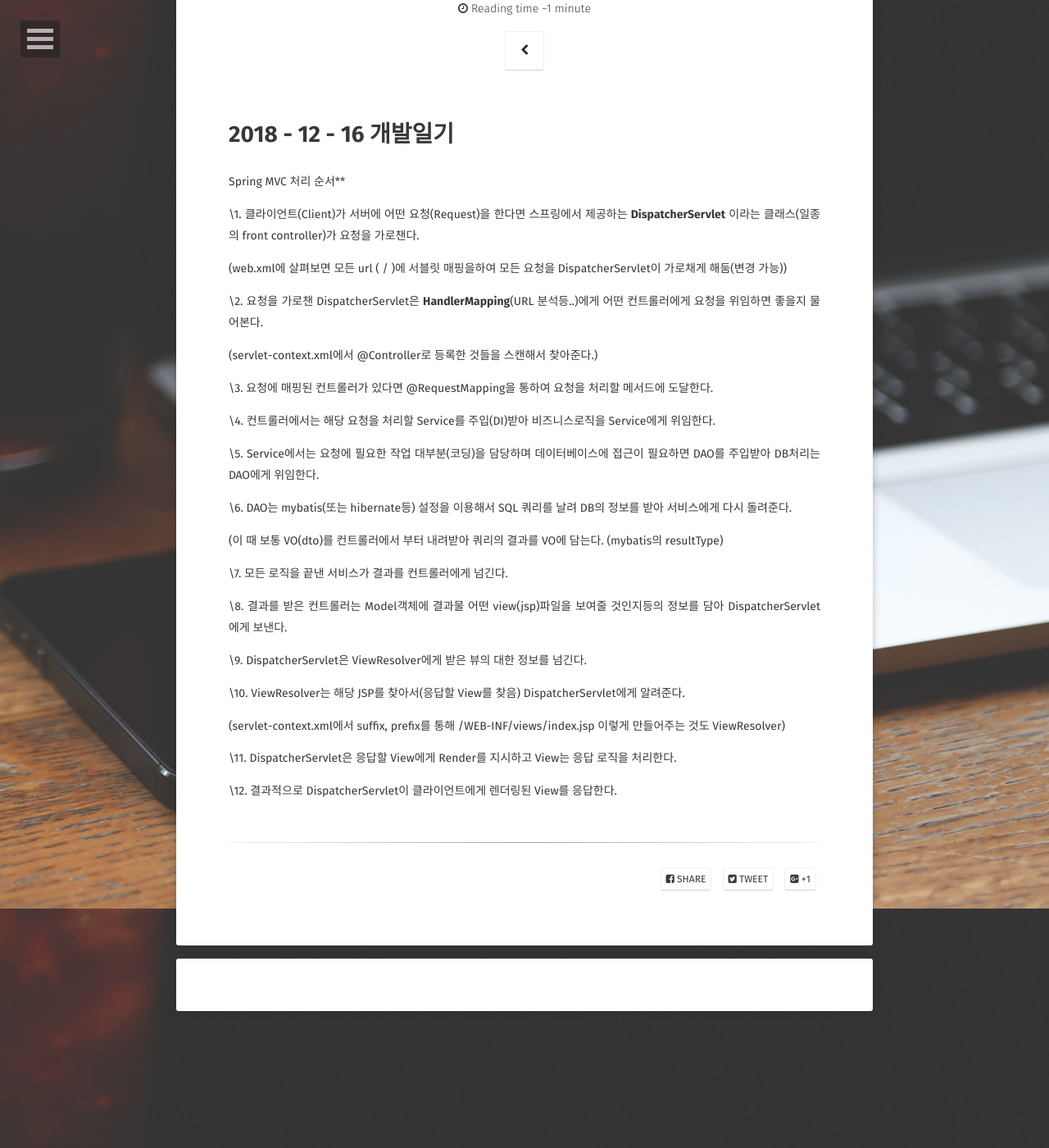
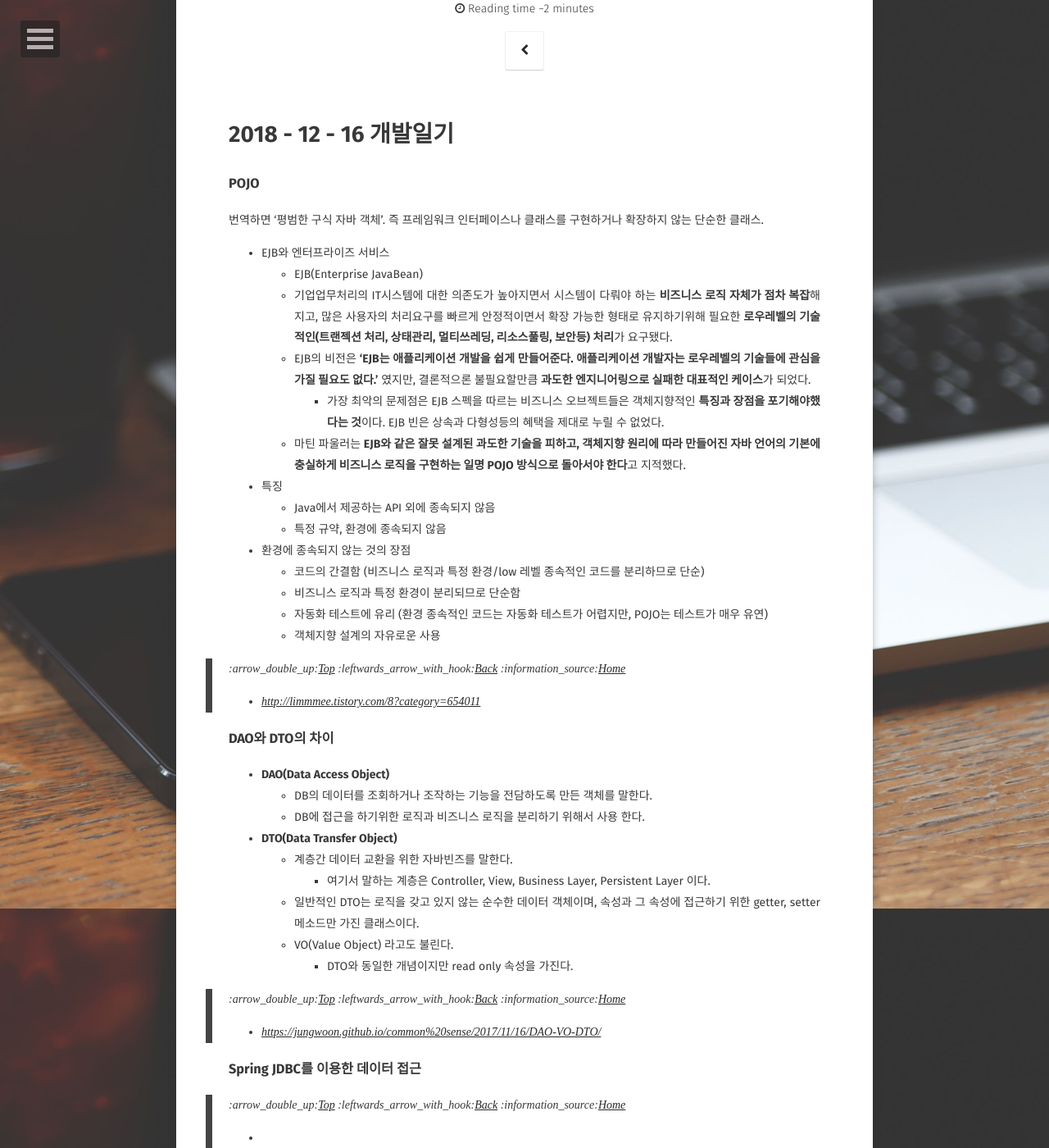
Before and after one commit to hamyongjae/hamyongjae.github.io, a Jekyll site: the page built from _posts/2018-12-16-개발일기.md, in a window 1280 px wide and 1400 px high, scrolled down 232 px. Shown: the whole window at 82% size. Built offline with Jekyll 4.4.1, drawn with Linux system fonts in a browser that asks for light colours; some web fonts are replaced; comment, search, counter and statistics services are not loaded; some of the changed text lies outside the part shown.

Commit message:
interview

```diff
--- a/_posts/2018-12-16-개발일기.md
+++ b/_posts/2018-12-16-개발일기.md
@@ -12,6 +12,58 @@ comments: true
 # 2018 - 12 - 16 개발일기
 
 
+
+### POJO
+번역하면 '평범한 구식 자바 객체'. 즉 프레임워크 인터페이스나 클래스를 구현하거나 확장하지 않는 단순한 클래스.
+- EJB와 엔터프라이즈 서비스
+    - EJB(Enterprise JavaBean)
+    - 기업업무처리의 IT시스템에 대한 의존도가 높아지면서 시스템이 다뤄야 하는 **비즈니스 로직 자체가 점차 복잡**해지고, 많은 사용자의 처리요구를 빠르게 안정적이면서 확장 가능한 형태로 유지하기위해 필요한 **로우레벨의 기술적인(트랜젝션 처리, 상태관리, 멀티쓰레딩, 리소스풀링, 보안등) 처리**가 요구됐다.
+    - EJB의 비전은 **'EJB는 애플리케이션 개발을 쉽게 만들어준다. 애플리케이션 개발자는 로우레벨의 기술들에 관심을 가질 필요도 없다.'** 였지만, 결론적으론 불필요할만큼 **과도한 엔지니어링으로 실패한 대표적인 케이스**가 되었다.
+        - 가장 최악의 문제점은 EJB 스펙을 따르는 비즈니스 오브젝트들은 객체지향적인 **특징과 장점을 포기해야했다는 것**이다. EJB 빈은 상속과 다형성등의 혜택을 제대로 누릴 수 없었다.
+    - 마틴 파울러는 **EJB와 같은 잘못 설계된 과도한 기술을 피하고, 객체지향 원리에 따라 만들어진 자바 언어의 기본에 충실하게 비즈니스 로직을 구현하는 일명 POJO 방식으로 돌아서야 한다**고 지적했다.
+- 특징
+    - Java에서 제공하는 API 외에 종속되지 않음
+    - 특정 규약, 환경에 종속되지 않음
+- 환경에 종속되지 않는 것의 장점
+    - 코드의 간결함 (비즈니스 로직과 특정 환경/low 레벨 종속적인 코드를 분리하므로 단순)
+    - 비즈니스 로직과 특정 환경이 분리되므로 단순함
+    - 자동화 테스트에 유리 (환경 종속적인 코드는 자동화 테스트가 어렵지만, POJO는 테스트가 매우 유연)
+    - 객체지향 설계의 자유로운 사용
+
+> :arrow_double_up:[Top](#8-spring)    :leftwards_arrow_with_hook:[Back](https://github.com/Do-Hee/tech-interview#8-spring)    :information_source:[Home](https://github.com/Do-Hee/tech-interview#tech-interview)
+>
+> - [http://limmmee.tistory.com/8?category=654011](http://limmmee.tistory.com/8?category=654011)
+
+### DAO와 DTO의 차이
+- **DAO(Data Access Object)**
+    - DB의 데이터를 조회하거나 조작하는 기능을 전담하도록 만든 객체를 말한다.
+    - DB에 접근을 하기위한 로직과 비즈니스 로직을 분리하기 위해서 사용 한다.
+- **DTO(Data Transfer Object)**
+    - 계층간 데이터 교환을 위한 자바빈즈를 말한다.
+        - 여기서 말하는 계층은 Controller, View, Business Layer, Persistent Layer 이다.
+    - 일반적인 DTO는 로직을 갖고 있지 않는 순수한 데이터 객체이며, 속성과 그 속성에 접근하기 위한 getter, setter 메소드만 가진 클래스이다.
+    - VO(Value Object) 라고도 불린다.
+        - DTO와 동일한 개념이지만 read only 속성을 가진다.
+
+> :arrow_double_up:[Top](#8-spring)    :leftwards_arrow_with_hook:[Back](https://github.com/Do-Hee/tech-interview#8-spring)    :information_source:[Home](https://github.com/Do-Hee/tech-interview#tech-interview)
+>
+> - [https://jungwoon.github.io/common%20sense/2017/11/16/DAO-VO-DTO/](https://jungwoon.github.io/common%20sense/2017/11/16/DAO-VO-DTO/)
+
+### Spring JDBC를 이용한 데이터 접근
+> :arrow_double_up:[Top](#8-spring)    :leftwards_arrow_with_hook:[Back](https://github.com/Do-Hee/tech-interview#8-spring)    :information_source:[Home](https://github.com/Do-Hee/tech-interview#tech-interview)
+>
+> - []()
+
+---
+
+## Reference
+> - []()
+
+## :house: [Home](https://github.com/Do-Hee/tech-intervie
+
+
+
+## w)
 
 Spring MVC 처리 순서**
 
```
